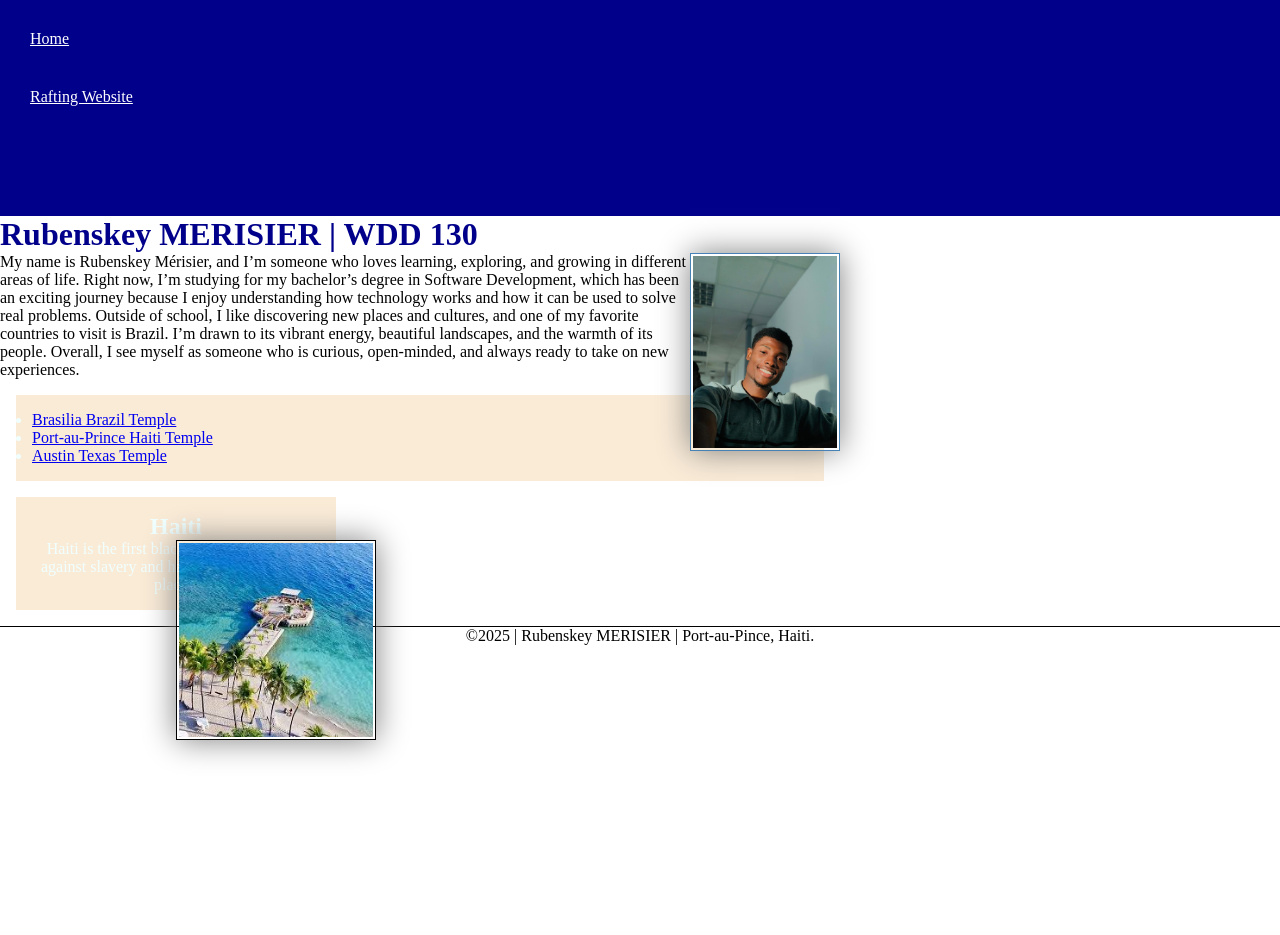
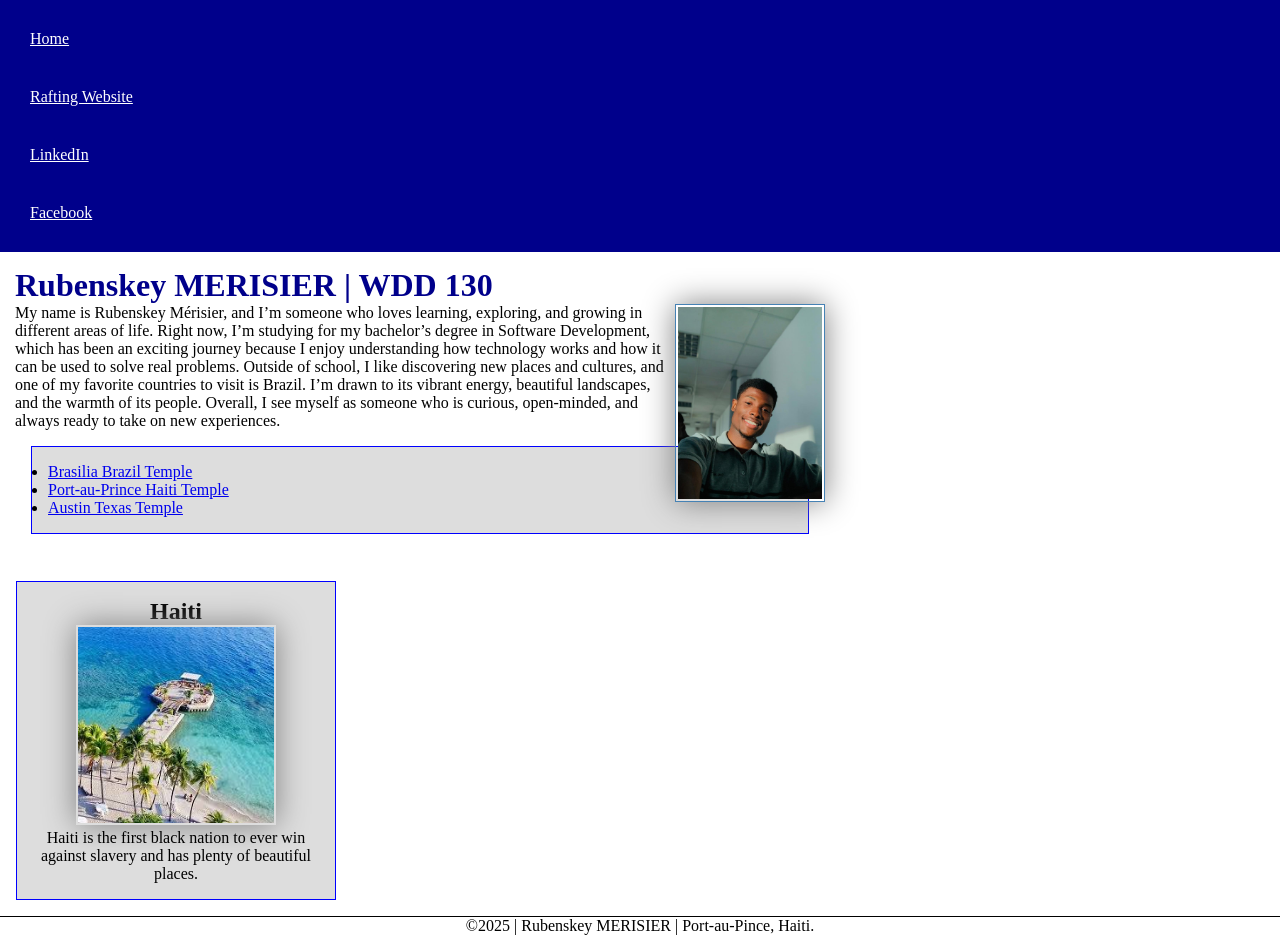
Before and after one commit to rubens1-try/wdd130, a plain HTML site: page index.html in a window 1280 px wide. Before the commit the page ends 800 px from the top, so only its background shows below. Drawn offline with Linux system fonts and the light colour scheme.

Commit message:
correction

```diff
--- a/index.html
+++ b/index.html
@@ -14,8 +14,8 @@
         <nav>
             <a href="#">Home</a>
             <a href="wwr/">Rafting Website</a>
-            <a href="www.linkedin.com/in/rubenskey-mérisier-2254582a8"></a>
-            <a href="httpsfacebook.com"></a>
+            <a href="www.linkedin.com/in/rubenskey-mérisier-2254582a8">LinkedIn</a>
+            <a href="httpsfacebook.com">Facebook</a>
         </nav>
     </header>
     <main>
--- a/styles/styles.css
+++ b/styles/styles.css
@@ -4,6 +4,7 @@
 }
 main{
     max-width: 840px;
+    padding: 15px;
 }
 
 nav{
@@ -24,7 +25,7 @@ h1{
 img{
     width: 150px;
     height: auto;
-    border: 1px solid black;
+    border: 0;
     padding: 2px;
     box-shadow: 0 0 30px gray;
 }
@@ -43,7 +44,6 @@ aside{
 aside img{
     width: 200px;
     height: auto;
-    position: absolute;
 }
 
 main img{
@@ -64,8 +64,8 @@ footer{
 /*Class Selector*/
 .box {
     margin: 1rem;
-    border: 1px solid rgb(0, 0, 0 rgba(0 0 0 / 0.2));
+    border: 1px solid blue;
     padding: 1rem;
-    background-color: antiquewhite;
-    color: azure;
+    background-color: #ddd;
+    color:#000;
 }
```
